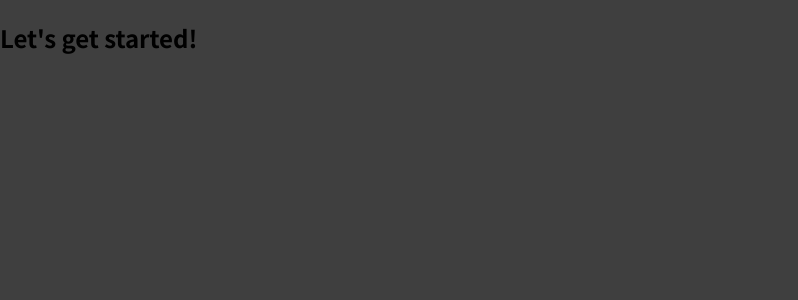
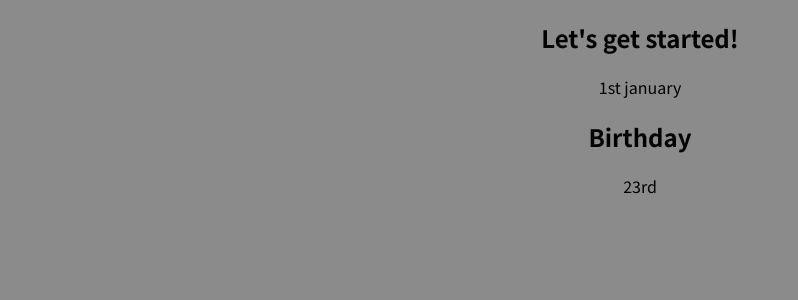
Before and after one commit to fahim150283/E-commerce-app, a JavaScript app: page / in a window 1280 px wide. Shown: the top 300 px of the page, without its empty margins (0-798 px from the left). Built offline with nearby package versions, Linux system fonts and the light colour scheme.

Commit message:
still creating

```diff
--- a/src/App.js
+++ b/src/App.js
@@ -1,7 +1,10 @@
+import ExpenseItem from "./Components/ExpenseItem";
+
 function App() {
   return (
     <div>
       <h2>Let's get started!</h2>
+      <ExpenseItem> </ExpenseItem>
     </div>
   );
 }
--- /dev/null
+++ b/src/Components/ExpenseItem.js
@@ -0,0 +1,13 @@
+function ExpenseItem(){
+    return (
+        <div>
+            <div>1st january</div>
+            <div>
+                <h2>Birthday</h2>
+                <div>23rd</div>
+            </div>
+        </div>
+    );
+}
+
+export default ExpenseItem;
--- a/src/index.css
+++ b/src/index.css
@@ -10,5 +10,6 @@ html {
 
 body {
   margin: 0;
-  background-color: #3f3f3f;
+  text-align: center;
+  background-color: #8b8b8b;
 }
```
Also changed, not shown: src/Components/ExpenseItem.css (added).
